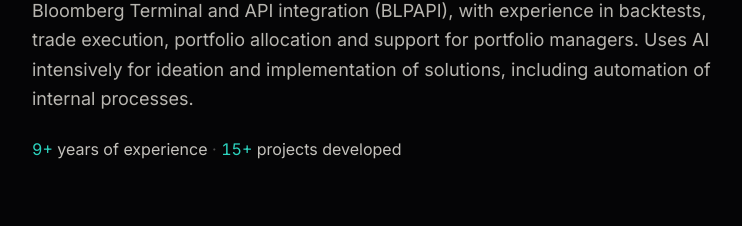
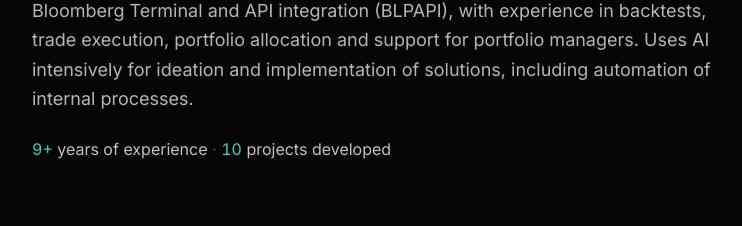
Before and after one commit to celowiz/celowiz.github.io, a React (Vite) app: page / in a window 1280 px wide. Shown: the part 1113-1339 px from the top of the page, without its empty margins (248-990 px from the left). Built offline with nearby package versions, Linux system fonts and the light colour scheme.

Commit message:
Frequência honesta (várias vezes por dia), contador de projetos derivado da lista, contraste AA no Mercado Hoje e LICENSE MIT (#36)

```diff
--- a/public/sw.js
+++ b/public/sw.js
@@ -28,7 +28,7 @@ const PAGE_PATHS = new Set(['/', '/index.html', '/second-brain', '/second-brain/
 ['/mercado-hoje', '/mercado-hoje/', '/mercado-hoje/index.html'].forEach((p) => PAGE_PATHS.add(p));
 // Dados do portfólio gerados no build (mudam todo dia): rede primeiro.
 const DATA_PATHS = new Set(['/books.json', '/second-brain.json']);
-DATA_PATHS.add('/mercado-hoje.json'); // Mercado Hoje: muda a cada 30 min no horário de mercado
+DATA_PATHS.add('/mercado-hoje.json'); // Mercado Hoje: muda várias vezes por dia no horário de mercado
 // Arquivos soltos da raiz.
 const ROOT_FILES = new Set(['/manifest.json', '/favicon.ico', '/placeholder-book.jpg']);
 // Pastas de assets do portfólio. /assets/ tem nome com hash (imutável).
--- a/src/i18n/en.json
+++ b/src/i18n/en.json
@@ -154,7 +154,7 @@
             },
             "monitor-b3": {
                 "title": "Monitor B3",
-                "description": "n8n-style visual tool to build market-signal screens for B3 assets: blocks for universe (stocks, units, BDRs, ETFs and FIIs), filters and 9 signals, such as 52-week highs/lows, SMA 50/200 crossovers, RSI 14, unusual volume and relative strength vs. Ibovespa/IFIX, with a live execution animation. Data refreshed every ~30 min via GitHub Actions, zero cost, educational only."
+                "description": "n8n-style visual tool to build market-signal screens for B3 assets: blocks for universe (stocks, units, BDRs, ETFs and FIIs), filters and 9 signals, such as 52-week highs/lows, SMA 50/200 crossovers, RSI 14, unusual volume and relative strength vs. Ibovespa/IFIX, with a live execution animation. Data refreshed several times a day during market hours via GitHub Actions, zero cost, educational only."
             },
             "hmm-regimes": {
                 "title": "Market Regimes (HMM)",
@@ -170,7 +170,7 @@
             },
             "mercado-hoje": {
                 "title": "Market Today",
-                "description": "A daily market digest built from the data my other projects already compute: market regime (3-state HMM), B3 sector rotation (RRG), sector leaders and laggards in the US and Brazil (Sectors), Monitor B3 breadth and signals, cointegrated pairs, and the Selic, CDI, IPCA and PTAX dollar from the Central Bank of Brazil (SGS, via python-bcb). Each project publishes a small summary and GitHub Actions merges them every 30 minutes during market hours and hourly otherwise, with a fixed-rule text, no AI, describing the day."
+                "description": "A daily market digest built from the data my other projects already compute: market regime (3-state HMM), B3 sector rotation (RRG), sector leaders and laggards in the US and Brazil (Sectors), Monitor B3 breadth and signals, cointegrated pairs, and the Selic, CDI, IPCA and PTAX dollar from the Central Bank of Brazil (SGS, via python-bcb). Each project publishes a small summary and GitHub Actions merges them several times a day during market hours and less often otherwise, with a fixed-rule text, no AI, describing the day."
             },
             "setores": {
                 "title": "Sectors",
--- a/src/i18n/pt.json
+++ b/src/i18n/pt.json
@@ -154,7 +154,7 @@
             },
             "monitor-b3": {
                 "title": "Monitor B3",
-                "description": "Ferramenta visual no estilo n8n para montar telas de sinais de mercado da B3: blocos de universo (ações, units, BDRs, ETFs e FIIs), filtros e 9 sinais, como máx./mín. de 52 semanas, cruzamento das SMAs 50/200, RSI 14, volume anormal e força relativa vs. Ibovespa/IFIX, com animação de execução ao vivo. Dados atualizados a cada ~30 min via GitHub Actions, custo zero e uso educacional."
+                "description": "Ferramenta visual no estilo n8n para montar telas de sinais de mercado da B3: blocos de universo (ações, units, BDRs, ETFs e FIIs), filtros e 9 sinais, como máx./mín. de 52 semanas, cruzamento das SMAs 50/200, RSI 14, volume anormal e força relativa vs. Ibovespa/IFIX, com animação de execução ao vivo. Dados atualizados várias vezes por dia em horário de mercado via GitHub Actions, custo zero e uso educacional."
             },
             "hmm-regimes": {
                 "title": "Regimes de mercado (HMM)",
@@ -170,7 +170,7 @@
             },
             "mercado-hoje": {
                 "title": "Mercado Hoje",
-                "description": "Resumo diário do mercado montado com os dados que os outros projetos já calculam: regime de mercado (HMM de 3 estados), rotação de setores da B3 (RRG), líderes e lanternas setoriais nos EUA e no Brasil (Setores), amplitude e sinais do Monitor B3, pares cointegrados e Selic, CDI, IPCA e dólar PTAX do Banco Central (SGS, via python-bcb). Cada projeto publica um resumo pequeno e o GitHub Actions junta tudo a cada 30 minutos no horário de mercado e de hora em hora no restante do tempo, com um texto por regras fixas, sem IA, descrevendo o dia."
+                "description": "Resumo diário do mercado montado com os dados que os outros projetos já calculam: regime de mercado (HMM de 3 estados), rotação de setores da B3 (RRG), líderes e lanternas setoriais nos EUA e no Brasil (Setores), amplitude e sinais do Monitor B3, pares cointegrados e Selic, CDI, IPCA e dólar PTAX do Banco Central (SGS, via python-bcb). Cada projeto publica um resumo pequeno e o GitHub Actions junta tudo várias vezes por dia em horário de mercado e com menos frequência no restante do tempo, com um texto por regras fixas, sem IA, descrevendo o dia."
             },
             "setores": {
                 "title": "Setores",
--- a/src/mercado-hoje/Blocks.tsx
+++ b/src/mercado-hoje/Blocks.tsx
@@ -883,7 +883,7 @@ function SetoresPickRow({
   return (
     <div className="flex items-baseline justify-between gap-3 border-b border-white/[0.06] py-1.5 last:border-b-0">
       <span className="min-w-0">
-        <span className="mr-2 font-mono text-[0.66rem] tracking-[0.1em] text-paper/45 uppercase">
+        <span className="mr-2 font-mono text-[0.66rem] tracking-[0.1em] text-paper/55 uppercase">
           {label}
         </span>
         <b className="font-mono text-[0.86rem] font-normal text-paper">
--- a/src/sections/About.tsx
+++ b/src/sections/About.tsx
@@ -38,7 +38,9 @@ export default function About() {
   const sectionRef = useRef<HTMLElement | null>(null);
   const [isVisible, setIsVisible] = useState(false);
   const years = useCounter(9, 1200, isVisible, reduced);
-  const projects = useCounter(15, 1200, isVisible, reduced);
+  // Derivado da lista de projetos (i18n), para o número nunca ficar defasado.
+  const projectCount = Object.keys(t('projects.items', { returnObjects: true }) as Record<string, unknown>).length;
+  const projects = useCounter(projectCount, 1200, isVisible, reduced);
   const items = mergeTimeline(
     asTimelineItems(t('about.experience', { returnObjects: true })),
     asTimelineItems(t('about.education', { returnObjects: true })),
@@ -66,7 +68,7 @@ export default function About() {
           <span className="tabular-nums text-teal">{years}+</span>{' '}
           {t('about.years').toLowerCase()}
           <span className="text-paper/30"> · </span>
-          <span className="tabular-nums text-teal">{projects}+</span>{' '}
+          <span className="tabular-nums text-teal">{projects}</span>{' '}
           {t('about.projects').toLowerCase()}
         </p>
         <h3 className="mt-16 mb-4 font-serif text-2xl text-paper">{t('about.timelineTitle')}</h3>
```
Also changed, not shown: src/mercado-hoje/strings.ts (+4 -4 lines), 2 other files (tests, documents, lock files or other folders).
